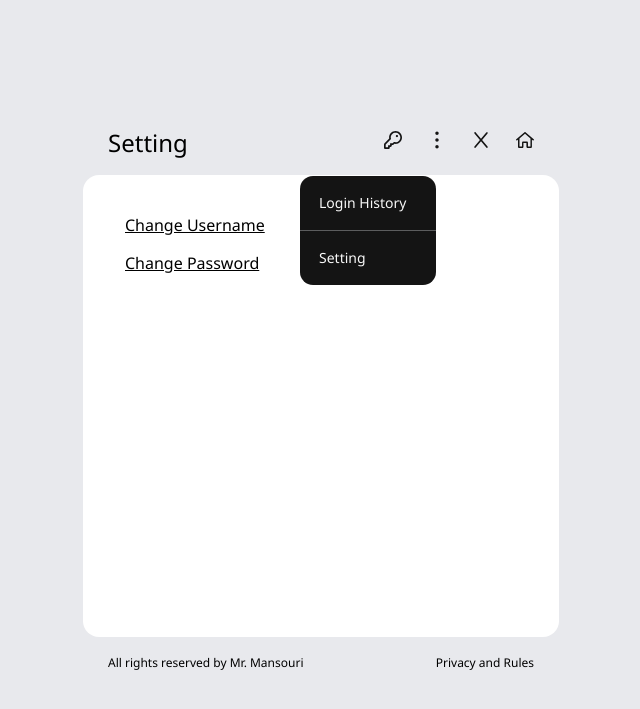
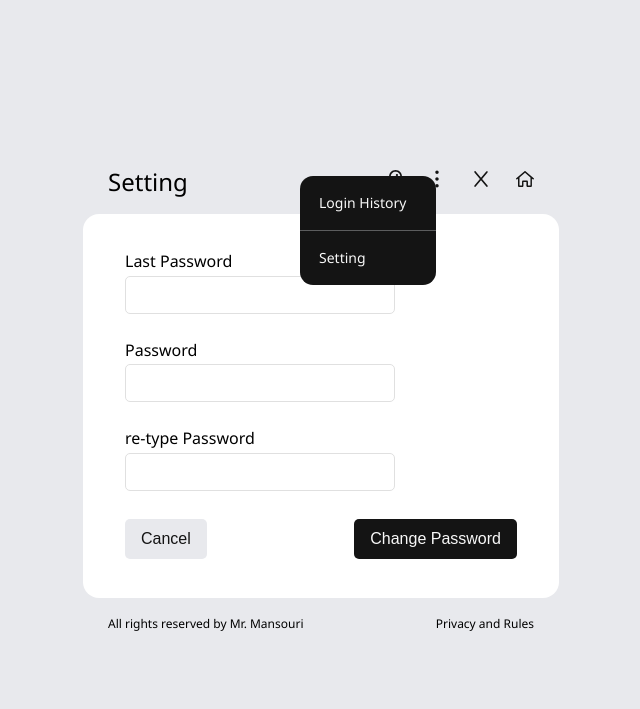
Before and after one commit to Hsnmsri/MyPass, a PHP site: page /setting.html in a window 1280 px wide. Shown: the top 709 px of the page, without its empty margins (319-959 px from the left). Run offline with PHP 8.4, Linux system fonts and the light colour scheme.

Commit message:
Username and password page styled

```diff
--- a/css/base/elements.css
+++ b/css/base/elements.css
@@ -27,6 +27,7 @@
         border: none;
         font-size: 0.8rem;
         border-radius: 5px;
+        cursor: pointer;
     }
 }
 
--- a/css/setting.css
+++ b/css/setting.css
@@ -14,12 +14,57 @@
         text-decoration: solid underline;
         margin-bottom: 22px;
     }
+
+    /* Change username and password styles */
+    #change-username-frame {
+        display: flex;
+        flex-direction: column;
+        justify-content: center;
+        align-items: center;
+    }
+
+    #change-password-frame {
+        display: flex;
+        flex-direction: column;
+        justify-content: center;
+        align-items: center;
+    }
+
+    .input-box {
+        display: flex;
+        flex-direction: column;
+        margin-bottom: 28px;
+        width: 271px;
+    }
+
+    .input-box>label {
+        font-size: 0.8rem;
+    }
+
+    .input-box>input {
+        margin-top: 6.7px;
+    }
+
+    .change-button-box {
+        display: flex;
+        justify-content: space-between;
+        align-items: center;
+        width: 271px;
+    }
+
+    #cancel-username-button,
+    #cancel-password-button {
+        color: var(--Palette4);
+        background-color: var(--Palette1);
+    }
+
 }
 
 @media (min-width: 992px) {
+
     /* Menu */
-    #menu-box{
-        transform: translate(15vw,-59vh);
+    #menu-box {
+        transform: translate(15vw, -59vh);
     }
 
     /* setting frame */
@@ -31,4 +76,25 @@
     .frame-link {
         cursor: pointer;
     }
+
+    /* Change username and password styles */
+    #change-username-frame {
+        justify-content: unset;
+        align-items: flex-start;
+        padding: 39px 42px;
+    }
+
+    #change-password-frame {
+        justify-content: unsafe;
+        align-items: flex-start;
+        box-sizing: border-box;
+        padding: 39px 42px;
+    }
+
+    .change-button-box {
+        justify-content: space-between;
+        align-items: center;
+        width: 100%;
+    }
+
 }
--- a/setting.html
+++ b/setting.html
@@ -76,7 +76,7 @@
         </header>
 
         <!-- Main Frame -->
-        <main id="setting-frame">
+        <main id="setting-frame" style="display: none;">
 
             <span class="frame-link">Change Username</span>
             <span class="frame-link">Change Password</span>
@@ -84,10 +84,70 @@
         </main>
 
         <!-- change Username frame -->
-        <main id="change-username-frame" style="display: none;"></main>
+        <main id="change-username-frame"style="display: none;">
+
+            <div class="input-box">
+
+                <label for="ch-username-input">Last Username</label>
+                <input type="text" id="ch-username-input">
+
+            </div>
+
+            <div class="input-box">
+
+                <label for="ch-new-username-input">Username</label>
+                <input type="text" id="ch-new-username-input">
+
+            </div>
+
+            <div class="input-box">
+
+                <label for="ch-renew-username-input">re-type Username</label>
+                <input type="text" id="ch-renew-username-input">
+
+            </div>
+
+            <div class="change-button-box">
+
+                <button id="cancel-username-button">Cancel</button>
+                <button id="change-user-name-button">Change Username</button>
+
+            </div>
+
+        </main>
 
         <!-- change Password frame -->
-        <main id="change-password-frame" style="display: none;"></main>
+        <main id="change-password-frame">
+
+            <div class="input-box">
+
+                <label for="ch-password-input">Last Password</label>
+                <input type="text" id="ch-password-input">
+
+            </div>
+
+            <div class="input-box">
+
+                <label for="ch-new-password-input">Password</label>
+                <input type="text" id="ch-new-password-input">
+
+            </div>
+
+            <div class="input-box">
+
+                <label for="ch-password-input">re-type Password</label>
+                <input type="text" id="ch-renew-password-input">
+
+            </div>
+
+            <div class="change-button-box">
+
+                <button id="cancel-password-button">Cancel</button>
+                <button id="change-password-button">Change Password</button>
+
+            </div>
+
+        </main>
 
         <footer>
 
```
